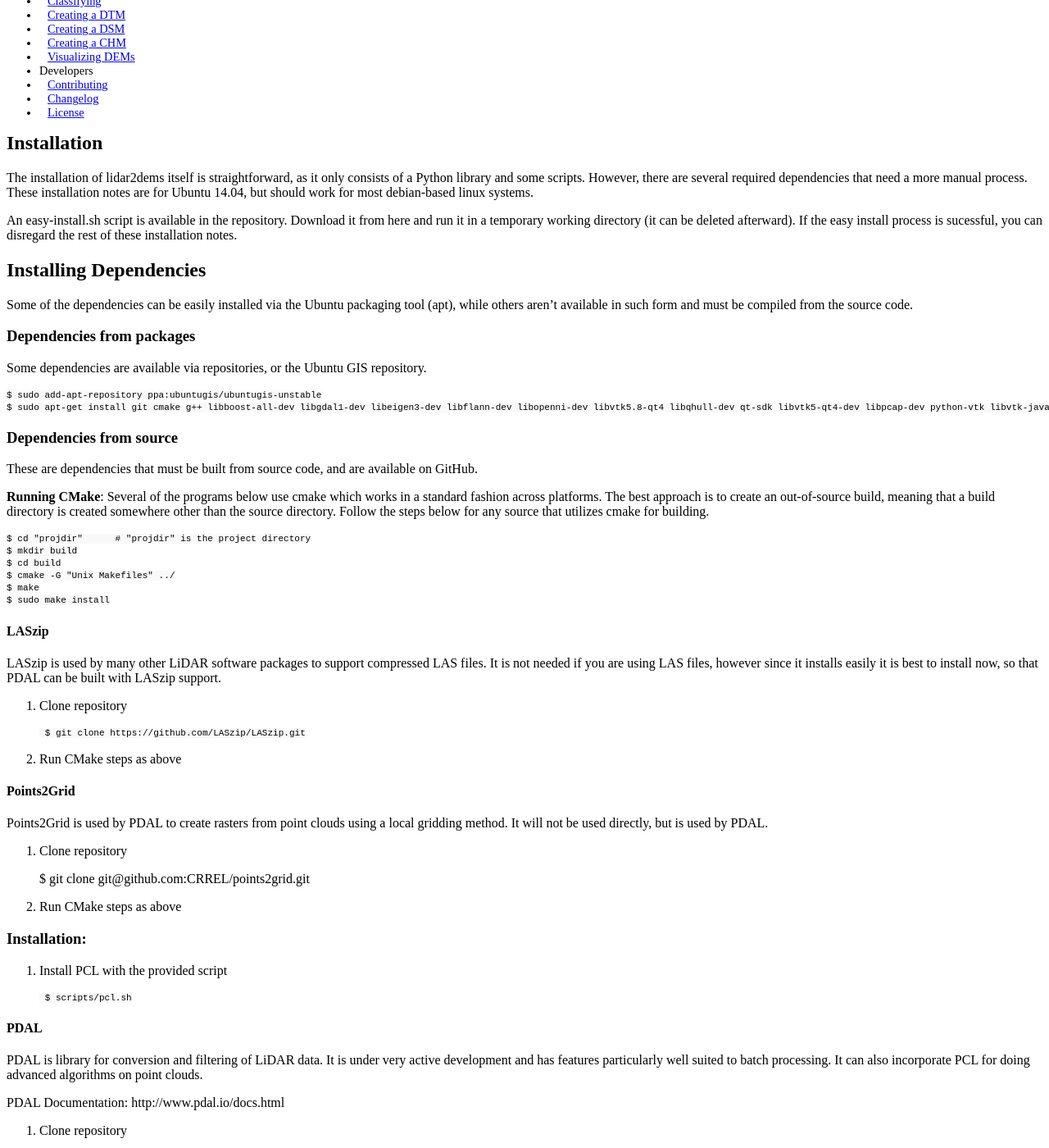
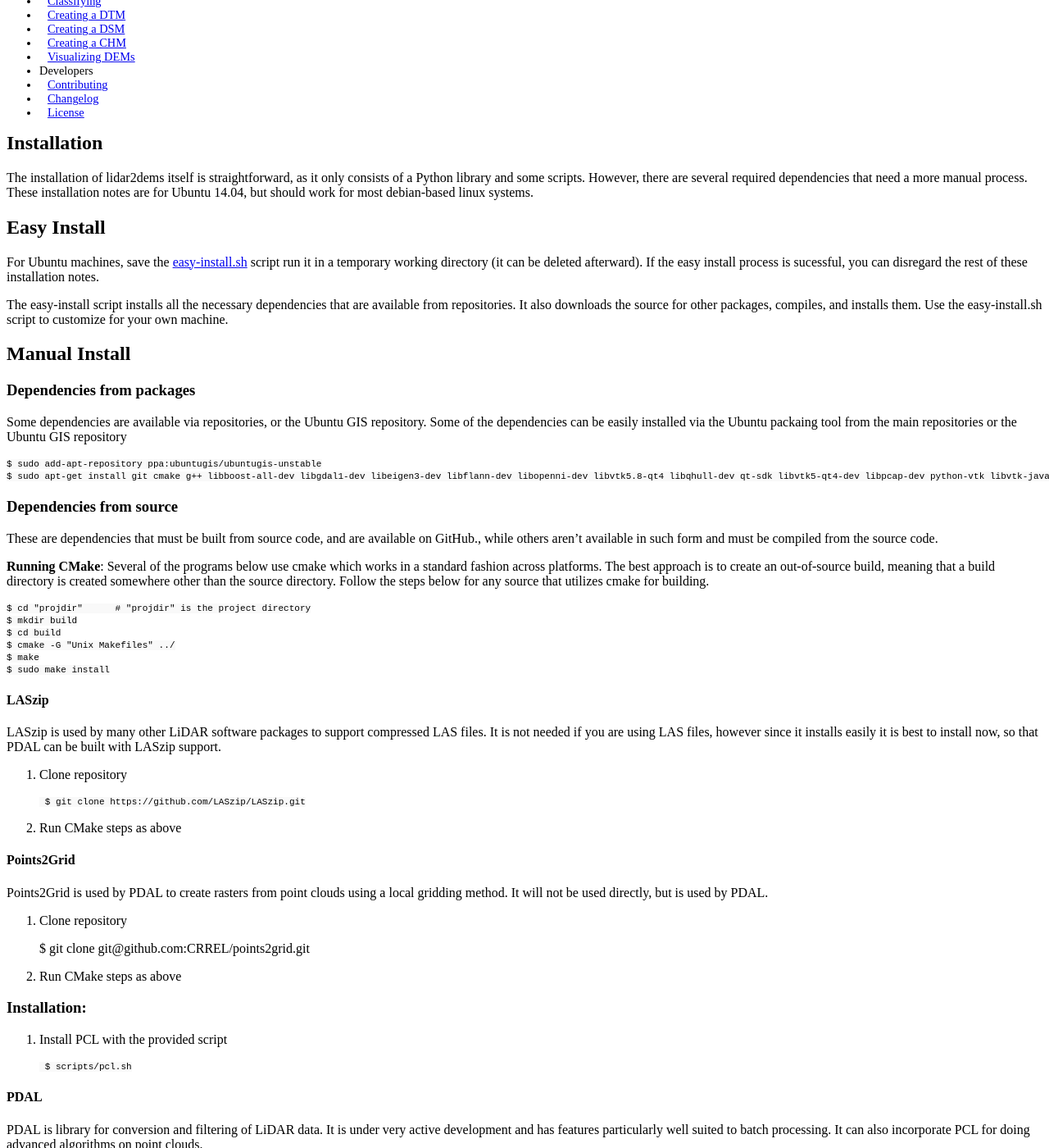
Before and after one commit to Applied-GeoSolutions/lidar2dems, a Jekyll site: the page built from _posts/2015-05-28-installation.md, in a window 1280 px wide and 1400 px high, scrolled down 240 px. Shown: the whole window at 82% size. Built offline with Jekyll 4.4.1, drawn with Linux system fonts in a browser that asks for light colours; Markdown is read by kramdown in place of the engine named in the settings; a style sheet for code colours, icons or effects is not loaded; some of the changed text lies outside the part shown.

Commit message:
install and easy-install added

```diff
--- a/_posts/2015-05-28-installation.md
+++ b/_posts/2015-05-28-installation.md
@@ -8,21 +8,24 @@ order: 0
 
 The installation of lidar2dems itself is straightforward, as it only consists of a Python library and some scripts. However, there are several required dependencies that need a more manual process. These installation notes are for Ubuntu 14.04, but should work for most debian-based linux systems.
 
-An easy-install.sh script is available in the repository.   Download it from here and run it in a temporary working directory (it can be deleted afterward).  If the easy install process is sucessful, you can disregard the rest of these installation notes.
+## Easy Install
+For Ubuntu machines, save the [easy-install.sh](_includes/easy-install.sh) script run it in a temporary working directory (it can be deleted afterward).  If the easy install process is sucessful, you can disregard the rest of these installation notes.
 
-## Installing Dependencies
-Some of the dependencies can be easily installed via the Ubuntu packaging tool (apt), while others aren't available in such form and must be compiled from the source code.
+The easy-install script installs all the necessary dependencies that are available from repositories. It also downloads the source for other packages, compiles, and installs them. Use the easy-install.sh script to customize for your own machine.
+
+## Manual Install
 
 ### Dependencies from packages
 Some dependencies are available via repositories, or the Ubuntu GIS repository.
+Some of the dependencies can be easily installed via the Ubuntu packaing tool from the main repositories or the Ubuntu GIS repository
 
 ~~~~
 $ sudo add-apt-repository ppa:ubuntugis/ubuntugis-unstable
-$ sudo apt-get install git cmake g++ libboost-all-dev libgdal1-dev libeigen3-dev libflann-dev libopenni-dev libvtk5.8-qt4 libqhull-dev qt-sdk libvtk5-qt4-dev libpcap-dev python-vtk libvtk-java python-numpy libgeotiff-dev
+$ sudo apt-get install git cmake g++ libboost-all-dev libgdal1-dev libeigen3-dev libflann-dev libopenni-dev libvtk5.8-qt4 libqhull-dev qt-sdk libvtk5-qt4-dev libpcap-dev python-vtk libvtk-java python-numpy libgeotiff-dev python-setuptools swig swig2.0
 ~~~~
 
 ### Dependencies from source
-These are dependencies that must be built from source code, and are available on GitHub.
+These are dependencies that must be built from source code, and are available on GitHub., while others aren't available in such form and must be compiled from the source code.
 
 **Running CMake**: Several of the programs below use cmake which works in a standard fashion across platforms. The best approach is to create an out-of-source build, meaning that a build directory is created somewhere other than the source directory. Follow the steps below for any source that utilizes cmake for building.
 
@@ -74,5 +77,25 @@ PDAL Documentation: http://www.pdal.io/docs.html
         $ cmake -G "Unix Makefiles" ../ -DBUILD_PLUGIN_PCL=ON -DBUILD_PLUGIN_P2G=ON -DBUILD_PLUGIN_PYTHON=ON
 
 
-## Install lidar2dems
+#### GIPPY
+GIPPY is a geospatial raster processing library, used for clipping and masking the images, as well as creating the Canopy Height Model.
+
+1. Clone repository
+
+	$ git clone https://github.com:gipit/gippy.git
+
+2. Run setup
+
+	$ cd gippy; sudo ./setup.py install
+
+
+### Install lidar2dems
 lidar2dems is a pure python library, and is easily installed with the included setup.py script.
+
+1. Clone repository
+
+	$ git clone https://github.com:Applied-GeoSolutions/lidar2dems.git
+
+2. Run setup
+
+	$ cd lidar2dems; sudo ./setup.py install
```
Also changed, not shown: 1 other file.
